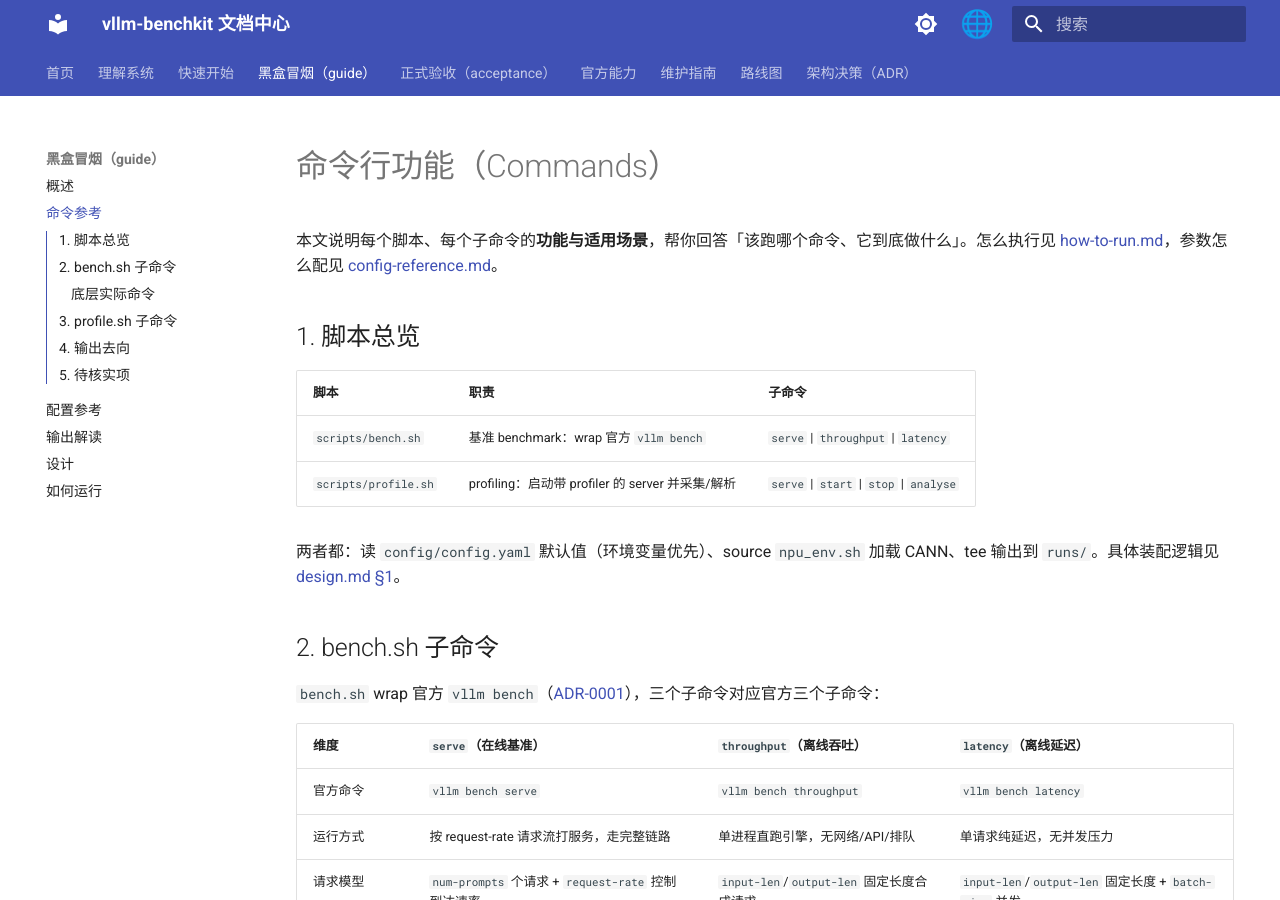
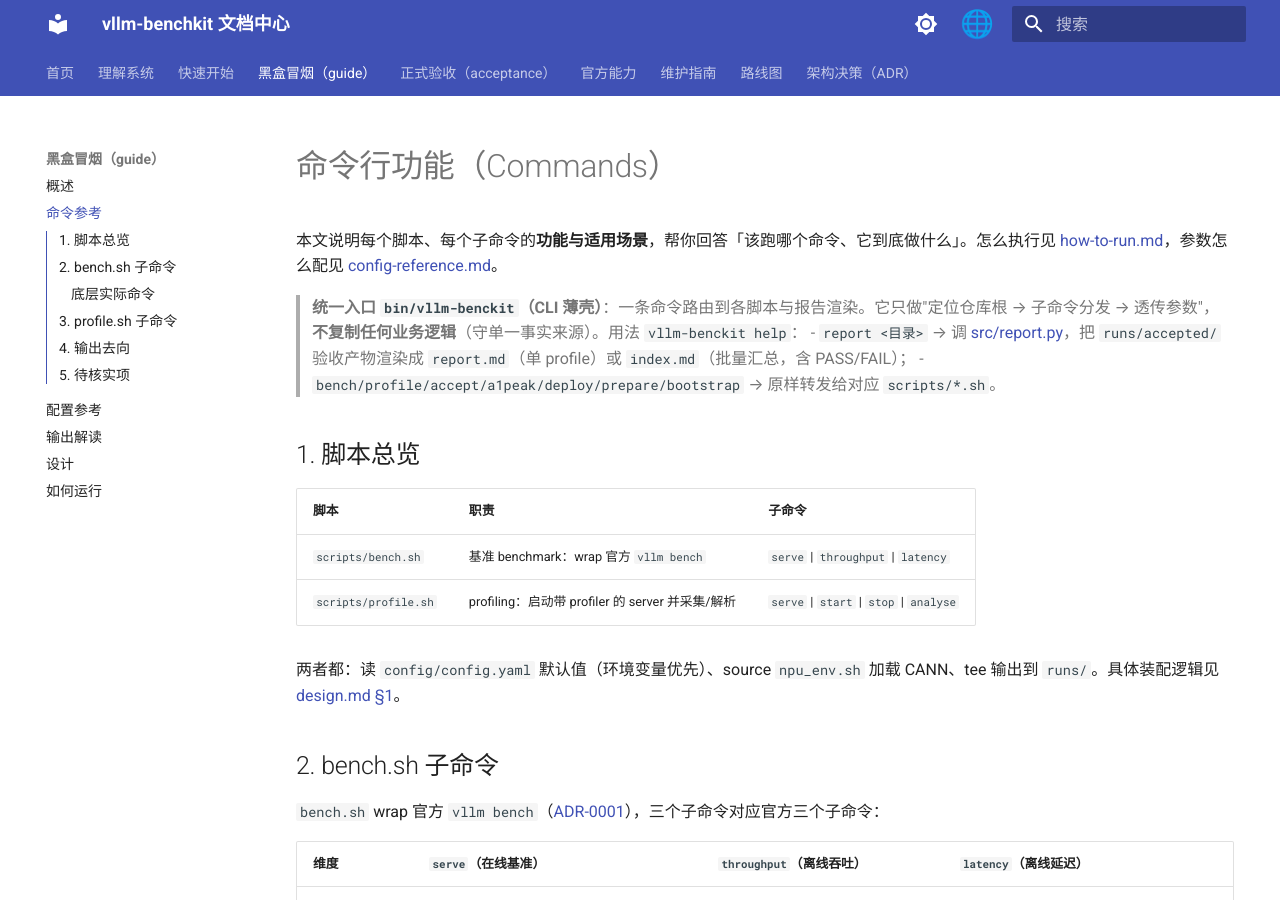
Before and after one commit to SuccinctPaul/vllm-benchkit, an MkDocs documentation site: the page built from docs/guide/commands.md, in a window 1280 px wide and 900 px high. Built offline with MkDocs 1.6.1 and Material for MkDocs 9.7.7, drawn with Linux system fonts in a browser that asks for light colours.

Commit message:
feat: add vllm-benckit CLI thin shell routing to report and scripts

```diff
--- a/docs/guide/commands.md
+++ b/docs/guide/commands.md
@@ -1,6 +1,10 @@
 # 命令行功能（Commands）
 
 本文说明每个脚本、每个子命令的**功能与适用场景**，帮你回答「该跑哪个命令、它到底做什么」。怎么执行见 [how-to-run.md](./how-to-run.md)，参数怎么配见 [config-reference.md](./config-reference.md)。
+
+> **统一入口 `bin/vllm-benckit`（CLI 薄壳）**：一条命令路由到各脚本与报告渲染。它只做"定位仓库根 → 子命令分发 → 透传参数"，**不复制任何业务逻辑**（守单一事实来源）。用法 `vllm-benckit help`：
+> - `report <目录>` → 调 [src/report.py](../../src/report.py)，把 `runs/accepted/` 验收产物渲染成 `report.md`（单 profile）或 `index.md`（批量汇总，含 PASS/FAIL）；
+> - `bench/profile/accept/a1peak/deploy/prepare/bootstrap` → 原样转发给对应 `scripts/*.sh`。
 
 ## 1. 脚本总览
 
```
Also changed, not shown: 1 other file.
